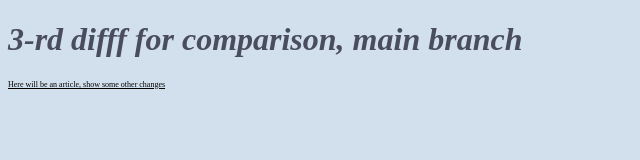
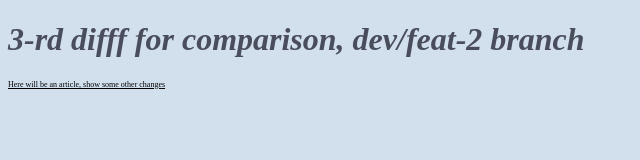
Before and after one commit to ground-aero/first-project, a plain HTML site: page index.html in a window 1280 px wide. Shown: the whole page, without its empty margins (0-640 px from the left). Drawn offline with Linux system fonts and the light colour scheme.

Commit message:
text chg, dev/feat-2 branch

```diff
--- a/index.html
+++ b/index.html
@@ -8,7 +8,7 @@
     <link rel="stylesheet" href="./style.css">
     <title>Document for git commit - </title>
 </head>
-<h1>3-rd difff for comparison, main branch</h1>
+<h1>3-rd difff for comparison, dev/feat-2 branch</h1>
 <span></span>
 
 <h2></h2>
```
